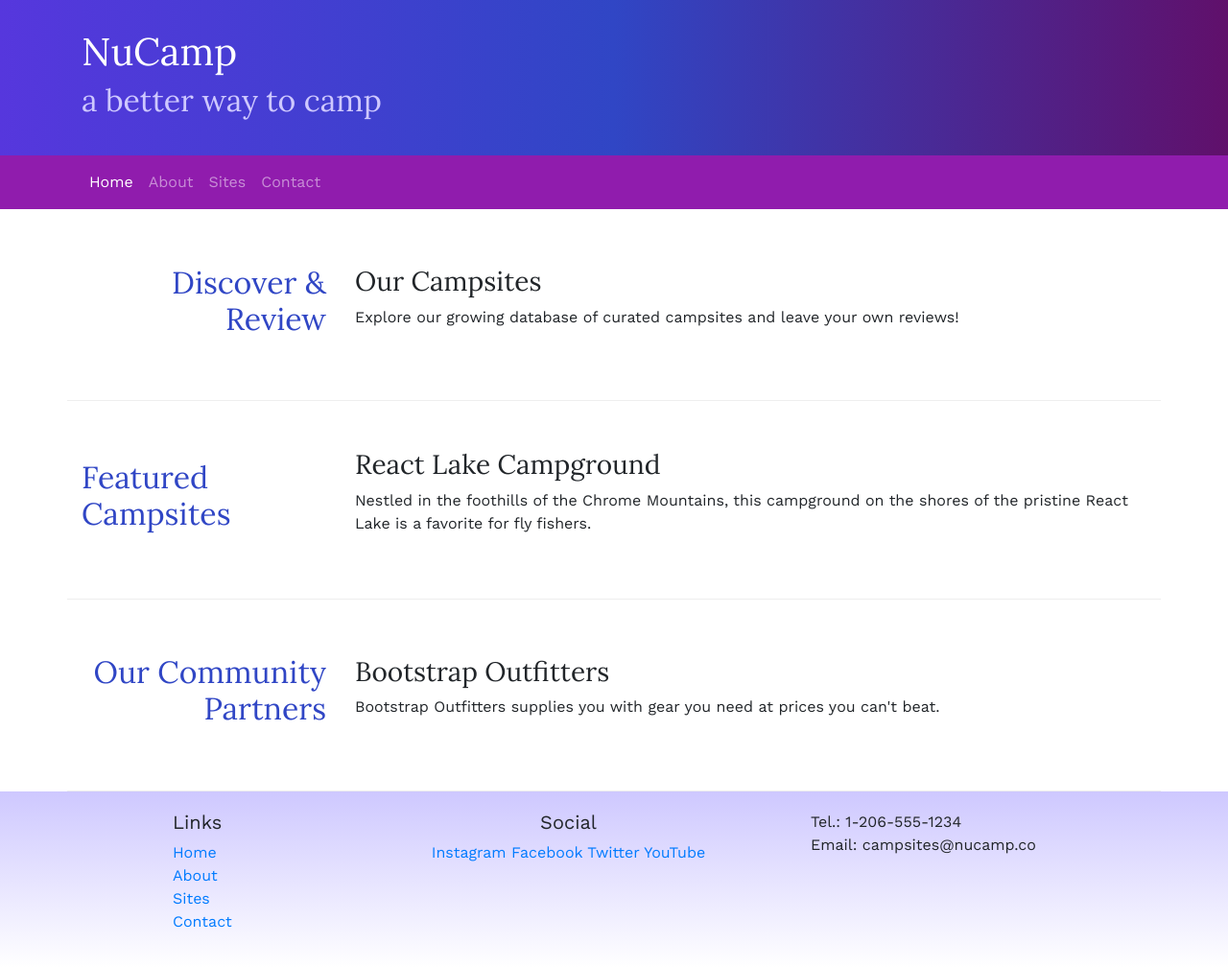
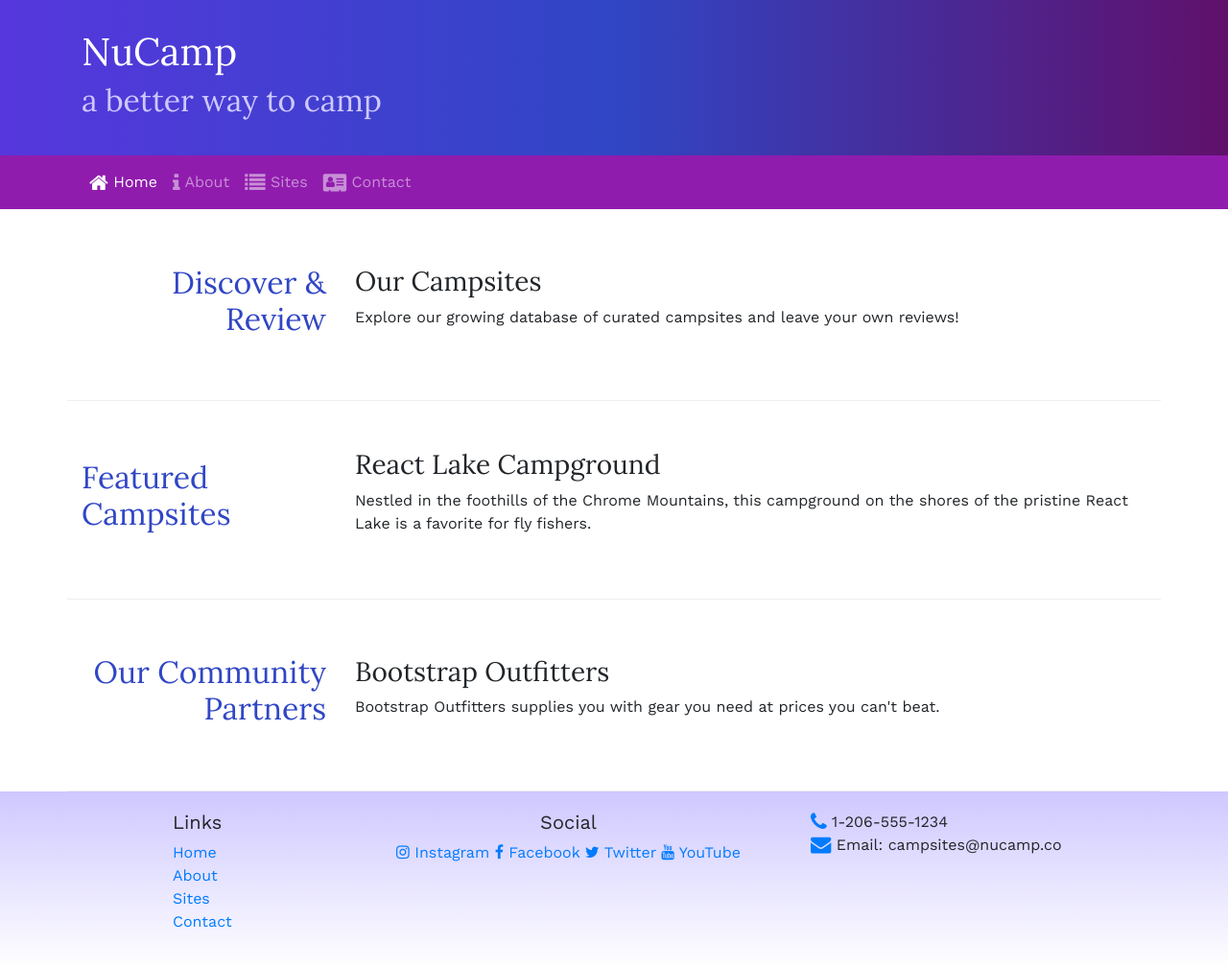
Before and after one commit to karl-li/nucamp-bootstrap, a website: page index.html in a window 1280 px wide. Shown: the whole page at 96% size. Drawn offline with nearby package versions, Linux system fonts and the light colour scheme.

Commit message:
Icon Fonts

```diff
--- a/index.html
+++ b/index.html
@@ -11,6 +11,7 @@
 
     <!-- Additional CSS -->
     <link href="https://fonts.googleapis.com/css?family=Work+Sans|Lora" rel="stylesheet">
+    <link rel="stylesheet" href="node_modules/font-awesome/css/font-awesome.min.css" />
     <link rel="stylesheet" href="css/styles.css">
     <title>NuCamp: A Better Way To Camp</title>
 </head>
@@ -35,10 +36,10 @@
             </button>
             <div class="collapse navbar-collapse" id="nucampNavbar">
                 <ul class="navbar-nav">
-                    <li class="nav-item active"><a class="nav-link" href="#">Home</a></li>
-                    <li class="nav-item"><a class="nav-link" href="aboutus.html">About</a></li>
-                    <li class="nav-item"><a class="nav-link" href="#">Sites</a></li>
-                    <li class="nav-item"><a class="nav-link" href="#">Contact</a></li>
+                    <li class="nav-item active"><a class="nav-link" href="#"><i class="fa fa-home fa-lg"></i> Home</a></li>
+                    <li class="nav-item"><a class="nav-link" href="aboutus.html"><i class="fa fa-info fa-lg"></i> About</a></li>
+                    <li class="nav-item"><a class="nav-link" href="#"><i class="fa fa-list fa-lg"></i> Sites</a></li>
+                    <li class="nav-item"><a class="nav-link" href="#"><i class="fa fa-address-card fa-lg"></i> Contact</a></li>
                 </ul>
             </div>
         </div>
@@ -87,14 +88,14 @@
                 </div>
                 <div class="col-6 col-sm-5 text-center">
                 	<h5>Social</h5>
-                    <a href="http://instagram.com/">Instagram</a>
-                    <a href="http://facebook.com/">Facebook</a>
-                    <a href="http://twitter.com/">Twitter</a>
-                    <a href="http://youtube.com/">YouTube</a>
+                    <a href="http://instagram.com/"><i class="fa fa-instagram"></i> Instagram</a>
+                    <a href="http://facebook.com/"><i class="fa fa-facebook"></i> Facebook</a>
+                    <a href="http://twitter.com/"><i class="fa fa-twitter"></i> Twitter</a>
+                    <a href="http://youtube.com/"><i class="fa fa-youtube"></i> YouTube</a>
                 </div>
                 <div class="col-sm-4">
-                    Tel.: 1-206-555-1234<br />
-                    Email: campsites@nucamp.co
+                    <i class="fa fa-phone fa-lg text-primary"></i> 1-206-555-1234<br />
+                    <i class="fa fa-envelope fa-lg text-primary"></i> Email: campsites@nucamp.co
                 </div>
            </div>
         </div>
```
Also changed, not shown: aboutus.html (+8 -8 lines).
